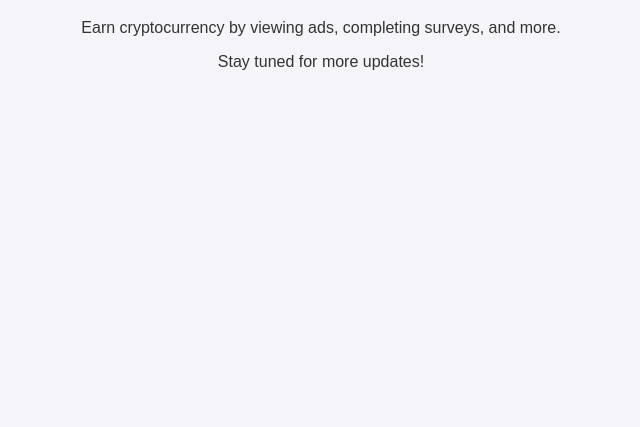
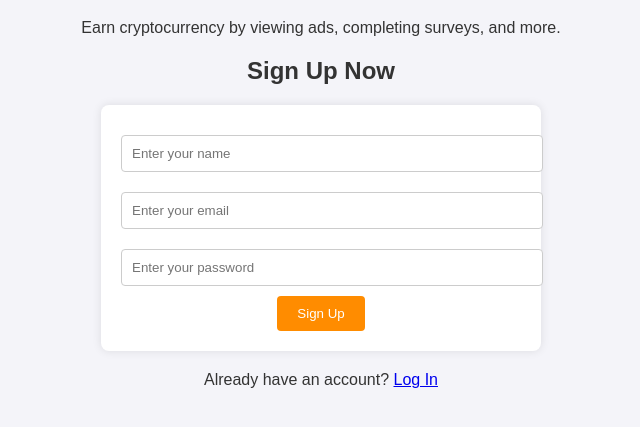
Before and after one commit to thechinrey/EarnBitClick, a plain HTML site: page index.html in a window 1280 px wide. Shown: the part 89-516 px from the top of the page, without its empty margins (319-959 px from the left). Drawn offline with Linux system fonts and the light colour scheme.

Commit message:
Add files via upload

```diff
--- a/index.html
+++ b/index.html
@@ -15,15 +15,46 @@
         h1 {
             color: #ff8c00;
         }
-        a {
-            color: #0066cc;
-            text-decoration: none;
+        form {
+            background-color: #ffffff;
+            padding: 20px;
+            margin: 20px auto;
+            border-radius: 8px;
+            box-shadow: 0 0 10px rgba(0, 0, 0, 0.1);
+            max-width: 400px;
+        }
+        input[type="text"], input[type="email"], input[type="password"] {
+            width: 100%;
+            padding: 10px;
+            margin: 10px 0;
+            border: 1px solid #ccc;
+            border-radius: 4px;
+        }
+        input[type="submit"] {
+            background-color: #ff8c00;
+            color: white;
+            border: none;
+            padding: 10px 20px;
+            cursor: pointer;
+            border-radius: 4px;
+        }
+        input[type="submit"]:hover {
+            background-color: #e67e00;
         }
     </style>
 </head>
 <body>
     <h1>Welcome to EarnBitClick!</h1>
     <p>Earn cryptocurrency by viewing ads, completing surveys, and more.</p>
-    <p>Stay tuned for more updates!</p>
+
+    <h2>Sign Up Now</h2>
+    <form action="#" method="POST">
+        <input type="text" name="name" placeholder="Enter your name" required>
+        <input type="email" name="email" placeholder="Enter your email" required>
+        <input type="password" name="password" placeholder="Enter your password" required>
+        <input type="submit" value="Sign Up">
+    </form>
+
+    <p>Already have an account? <a href="#">Log In</a></p>
 </body>
 </html>
```
